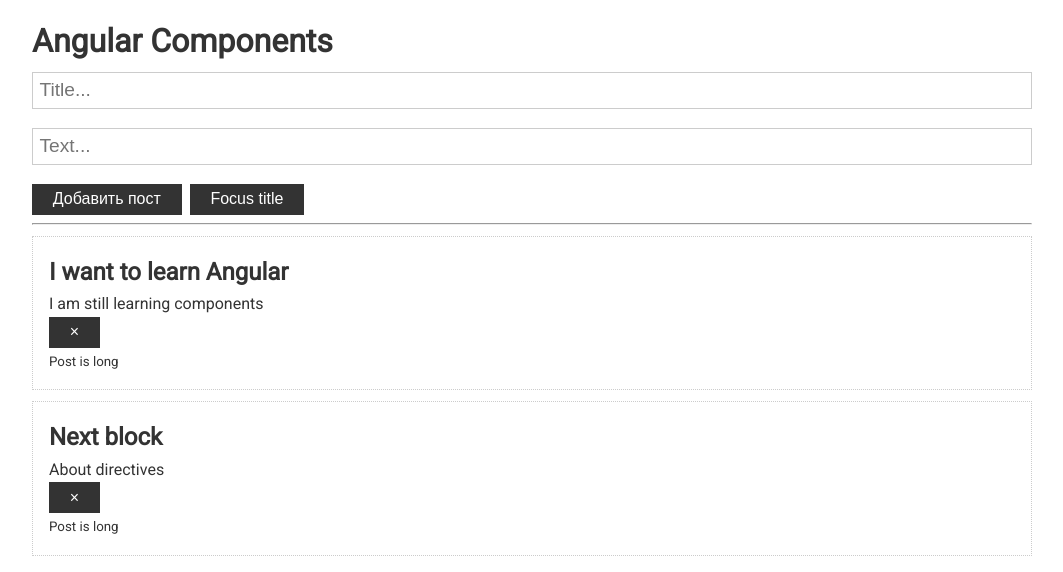
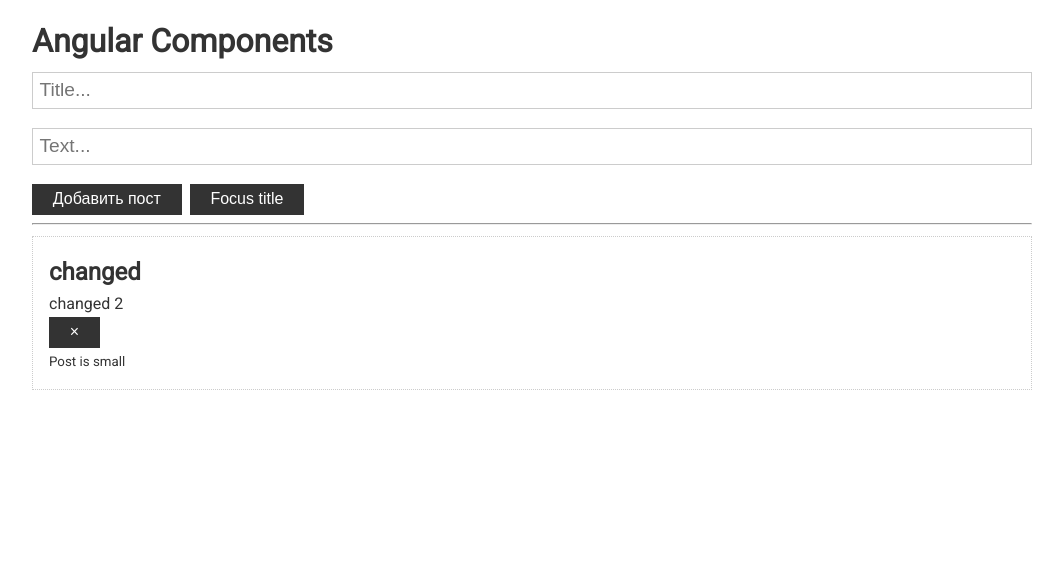
Before and after one commit to Gchapliy/angular-basics, an Angular app: page / in a window 1280 px wide. Shown: the top 572 px of the page, without its empty margins (108-1171 px from the left). Built offline with nearby package versions, Linux system fonts and the light colour scheme.

Commit message:
change detection strategy

```diff
--- a/src/app/app.component.ts
+++ b/src/app/app.component.ts
@@ -1,4 +1,4 @@
-import {Component} from '@angular/core';
+import {Component, OnInit} from '@angular/core';
 
 export interface Post{
   title: string;
@@ -11,12 +11,22 @@
   templateUrl: './app.component.html',
   styleUrls: ['./app.component.scss']
 })
-export class AppComponent {
+export class AppComponent implements OnInit{
+
   posts: Post[] = [
     {title: 'I want to learn Angular', text: 'I am still learning components', id: 1},
-    {title: 'Next block', text: 'About directives', id: 2}
+   // {title: 'Next block', text: 'About directives', id: 2}
   ];
 
+  ngOnInit(): void {
+    setTimeout(() => {
+      this.posts[0] = {
+        title: 'changed',
+        text: 'changed 2',
+        id: 33
+      };
+    }, 5000);
+  }
   updatePosts(post: Post): void {
     this.posts.unshift(post);
   }
--- a/src/app/post/post.component.ts
+++ b/src/app/post/post.component.ts
@@ -1,24 +1,31 @@
 import {
   AfterContentChecked,
-  AfterContentInit, AfterViewChecked, AfterViewInit,
+  AfterContentInit,
+  AfterViewChecked,
+  AfterViewInit,
+  ChangeDetectionStrategy,
   Component,
   ContentChild,
   DoCheck,
   ElementRef,
+  EventEmitter,
   Input,
-  OnChanges, OnDestroy,
-  OnInit, Output,
-  SimpleChanges,
-  EventEmitter
+  OnChanges,
+  OnDestroy,
+  OnInit,
+  Output,
+  SimpleChanges
 } from '@angular/core';
 import {Post} from '../app.component';
 
 @Component({
   selector: 'app-post',
   templateUrl: './post.component.html',
-  styleUrls: ['./post.component.scss']
+  styleUrls: ['./post.component.scss'],
+  changeDetection: ChangeDetectionStrategy.OnPush
 })
-export class PostComponent implements OnInit, OnChanges, DoCheck, AfterContentInit, AfterContentChecked, AfterViewInit, AfterViewChecked, OnDestroy {
+export class PostComponent implements OnInit, OnChanges, DoCheck, AfterContentInit, AfterContentChecked,
+  AfterViewInit, AfterViewChecked, OnDestroy {
 
   @Input() post: Post;
   @ContentChild('info', {static: true}) infoRef: ElementRef;
```
